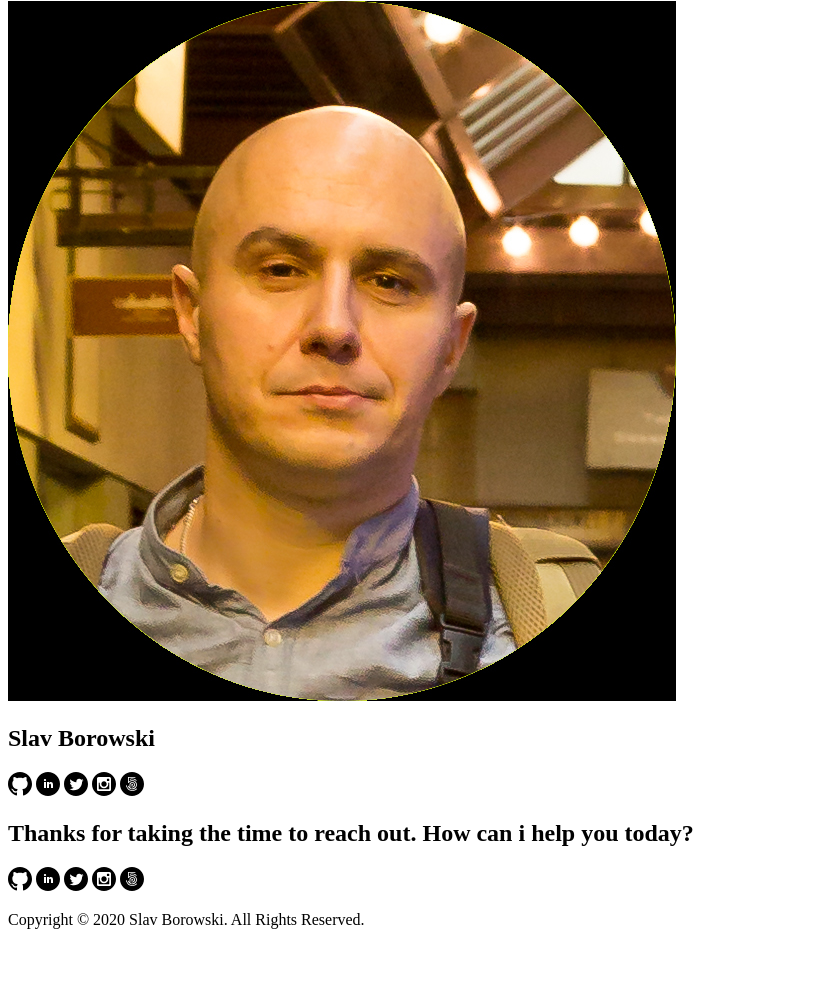
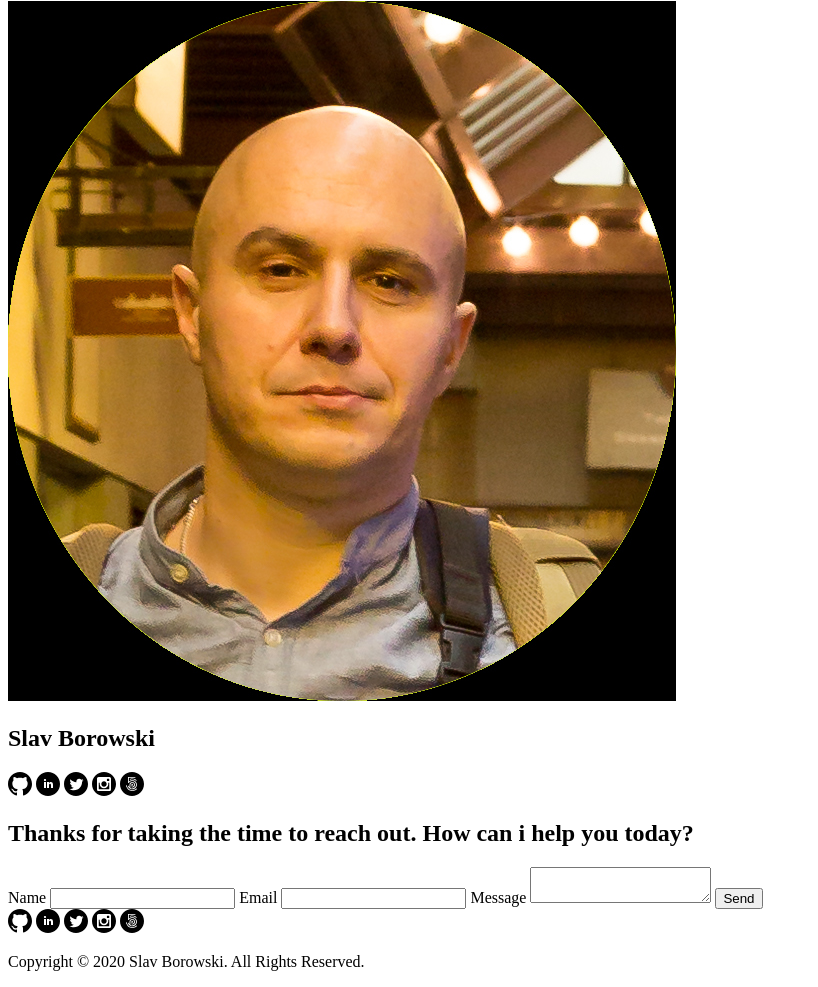
Before and after one commit to SlavBorowski/portfolio-page, a plain HTML site: page contact.html in a window 1280 px wide. Shown: the part 2713-3700 px from the top of the page, without its empty margins (0-818 px from the left). Before the commit the page ends 3658 px from the top, so only its background shows below. Drawn offline with Linux system fonts and the light colour scheme; files that its build step writes are made by us from their sources.

Commit message:
Completed content for contact.html

```diff
--- a/contact.html
+++ b/contact.html
@@ -52,7 +52,22 @@
   <main>
     <h2>Thanks for taking the time to reach out. How can i help you today?</h2>
 
-    <form></form>
+    <!--Contact me form-->
+    <form
+    action="https://formspree.io/mvowjvjn"
+    method="POST"
+    >
+      <label for="name">Name</label>
+      <input type="text" name="name">
+
+      <label for="email">Email</label>
+      <input type="text" name="email">
+
+      <label for="message">Message</label>
+      <textarea name="message"></textarea>
+
+      <button type="submit">Send</button>
+  </form>
 
     <!--Large social media links below enquiry form-->
     <nav>
```
